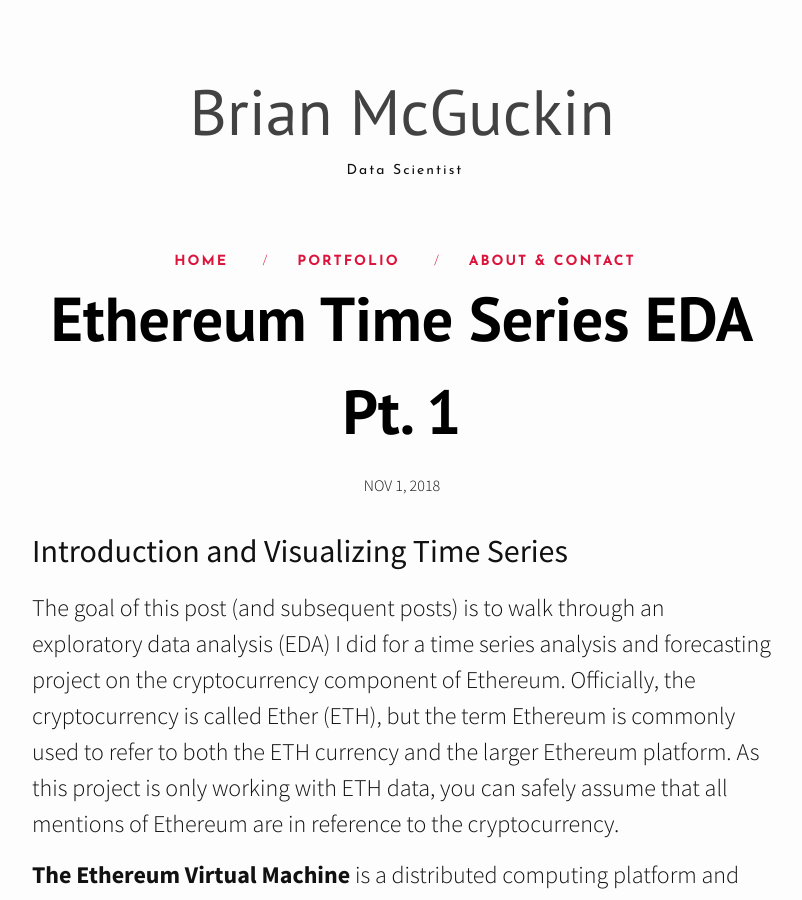
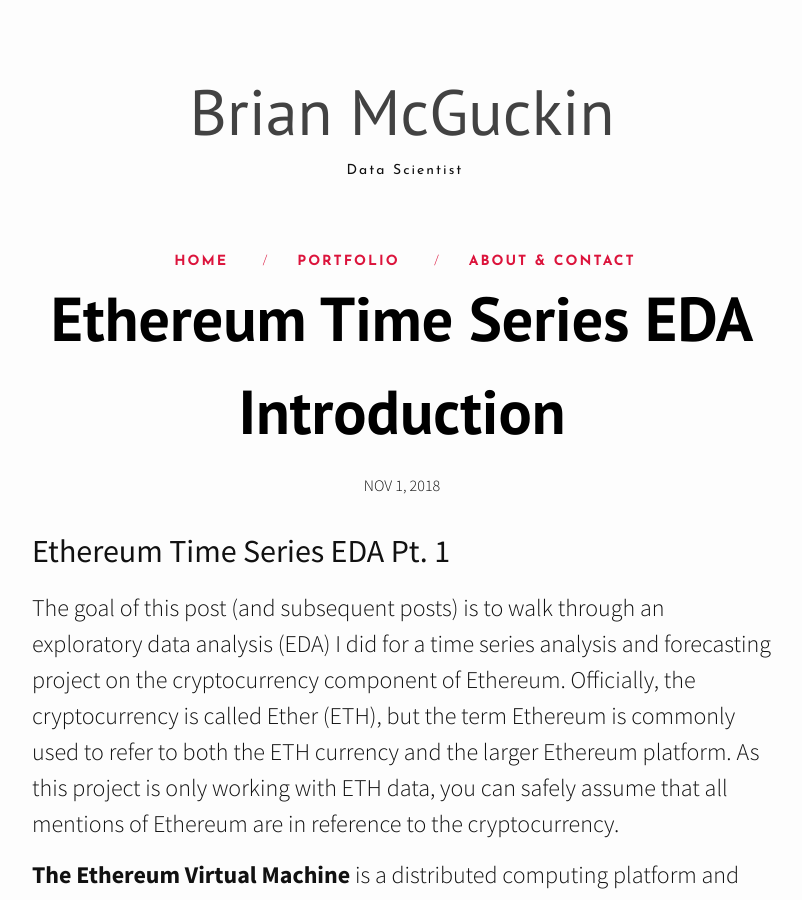
Before and after one commit to brianmcguckin/brianmcguckin.github.io, a Jekyll site: the page built from _posts/2018-11-01-Ethereum-Time-Series-EDA-Pt1.md, in a window 1280 px wide and 900 px high. Shown: the whole window, without its empty margins (238-1040 px from the left). Built offline with Jekyll 4.4.1, drawn with Linux system fonts in a browser that asks for light colours; nearby versions of some CDN libraries.

Commit message:
title style

```diff
--- a/_posts/2018-11-01-Ethereum-Time-Series-EDA-Pt1.md
+++ b/_posts/2018-11-01-Ethereum-Time-Series-EDA-Pt1.md
@@ -1,10 +1,10 @@
 ---
 layout: post
-title: "Ethereum Time Series EDA Pt. 1"
+title: "Ethereum Time Series EDA Introduction"
 date: 2018-11-01
 categories: ["data_science"]
 ---
-## Introduction and Visualizing Time Series<br>
+## Ethereum Time Series EDA Pt. 1<br>
 The goal of this post (and subsequent posts) is to walk through an exploratory data analysis (EDA) I did for a time series analysis and forecasting project on the cryptocurrency component of Ethereum. Officially, the cryptocurrency is called Ether (ETH), but the term Ethereum is commonly used to refer to both the ETH currency and the larger Ethereum platform. As this project is only working with ETH data, you can safely assume that all mentions of Ethereum are in reference to the cryptocurrency.
 
 **The Ethereum Virtual Machine** is a distributed computing platform and operating system that utilizes self executing contracts called smart contracts. Smart contracts are hard coded with the terms of agreement, and allow for anonymous parties to transact with confidence and without the need for any government or other 3rd party involvement.
```
